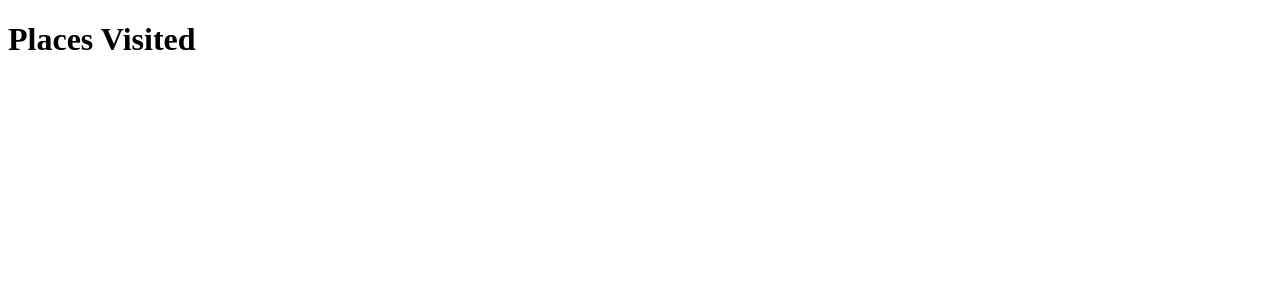
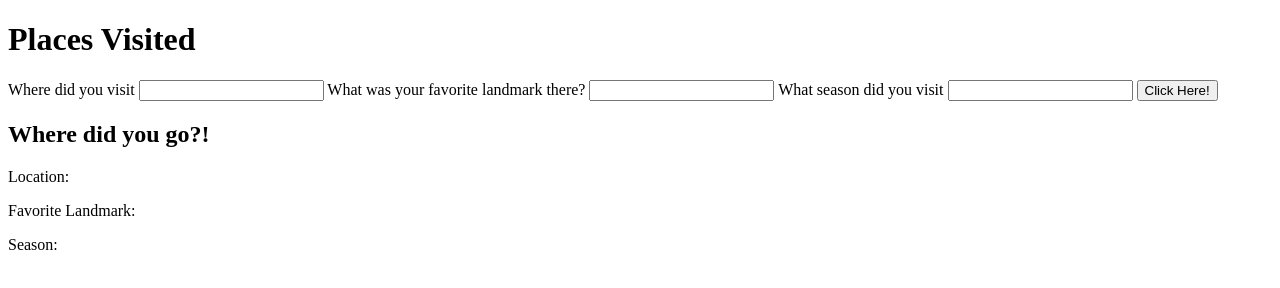
Before and after one commit to alleyesonme21/places-visited, a plain HTML site: page index.html in a window 1280 px wide. Drawn offline with Linux system fonts and the light colour scheme.

Commit message:
adds html and css/scripts
Co-authored-by Johnny Duverseau <duverseaujohnny21@gmail.com>

```diff
--- a/css/styles.css
+++ b/css/styles.css
@@ -0,0 +1,3 @@
+#show-placesVisited {
+  display: none;
+}
--- a/index.html
+++ b/index.html
@@ -6,5 +6,27 @@
 <body>
   <h1>Places Visited</h1>
 
+  <form id="places-visited">
+    <label for="new-location">Where did you visit</label>
+    <input type="text" id="new-location">
+    <label for="new-favoriteLandmark">What was your favorite landmark there?</label>
+    <input type="text" id="new-favoriteLandmark">
+    <label for="new-season">What season did you visit</label>
+    <input type="text" id="new-season">
+    <button type="submit">Click Here!</button>
+  </form>
+
+  <h2>Where did you go?!</h2>
+  <ul id ="placesVisited"></ul>
+
+  <div id="show-placesVisited">
+    <p>Location: <span class="location"></span></p>
+    <p>Favorite Landmark: <span class="favoriteLandmark"></span></p>
+    <p>Season: <span class="season"></span></p>
+    <div id="buttons">
+
+    </div>
+  </div>
+
 </body>
 </html>
```
